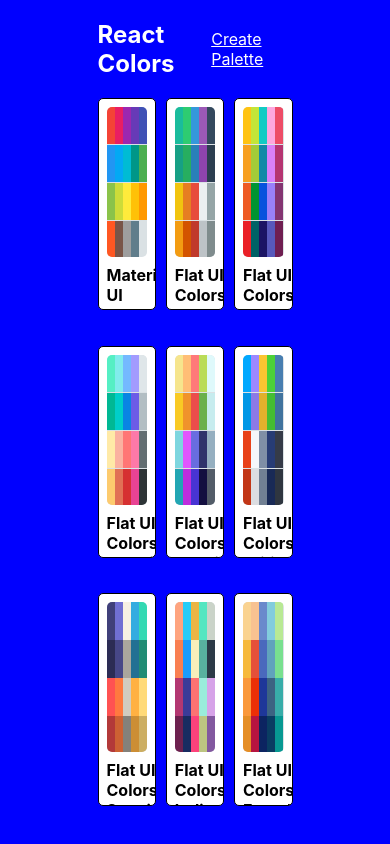
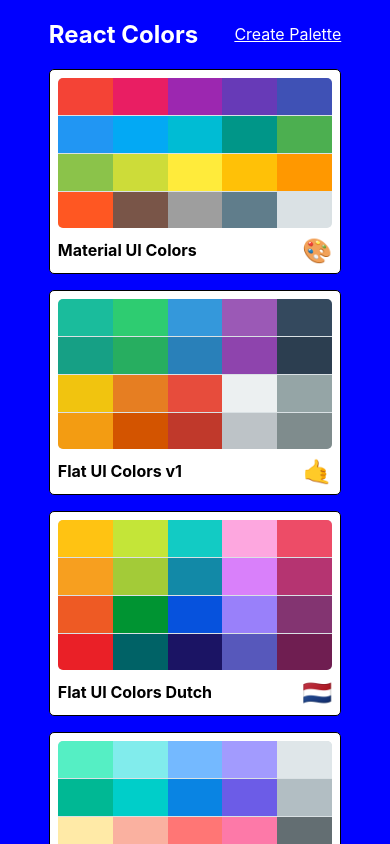
Before and after one commit to wkwkwkwk/learn-react, a React (Create React App) app: page / in a window 390 px wide. Shown: the top 844 px of the page. Built offline with nearby package versions, Linux system fonts and the light colour scheme.

Commit message:
Make Palette List responsive

```diff
--- a/src/styles/PaletteListStyles.js
+++ b/src/styles/PaletteListStyles.js
@@ -1,3 +1,5 @@
+import sizes from "./sizes";
+
 export default {
     root: {
         backgroundColor: "blue",
@@ -11,7 +13,13 @@
         display: "flex",
         alignItems: "flex-start",
         flexDirection: "column",
-        flexWrap: "wrap"
+        flexWrap: "wrap",
+        [sizes.down("xl")]: {
+            width: "80%"
+        },
+        [sizes.down("xs")]: {
+            width: "75%"
+        }
     },
     nav: {
         display: "flex",
@@ -28,6 +36,13 @@
         width: "100%",
         display: "grid",
         gridTemplateColumns: "repeat(3, 30%)",
-        gridGap: "5%"
+        gridGap: "2.5rem",
+        [sizes.down("md")]: {
+            gridTemplateColumns: "repeat(2, 50%)"
+        },
+        [sizes.down("xs")]: {
+            gridTemplateColumns: "repeat(1, 100%)",
+            gridGap: "1rem"
+        }
     }
 }
```
